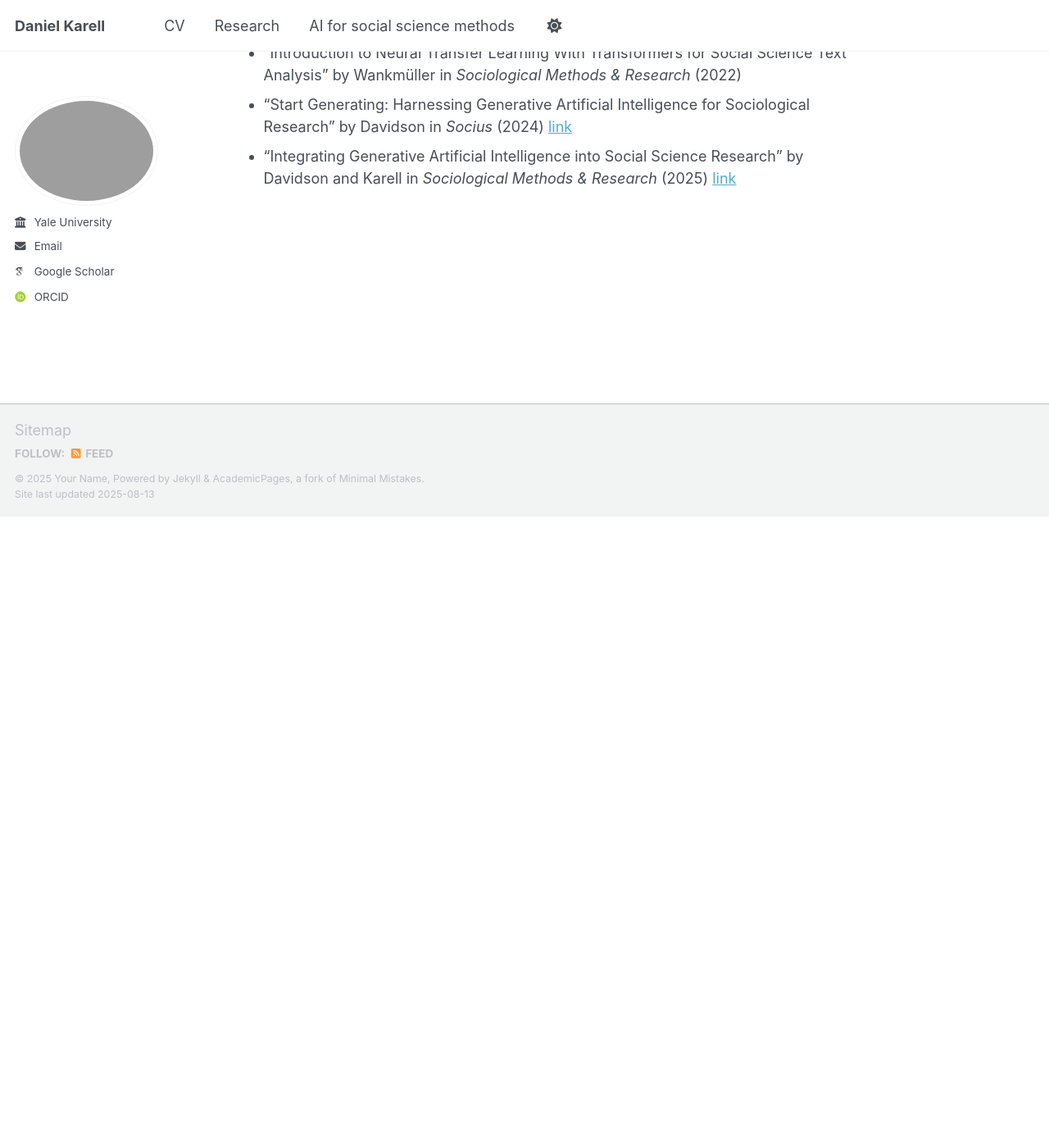
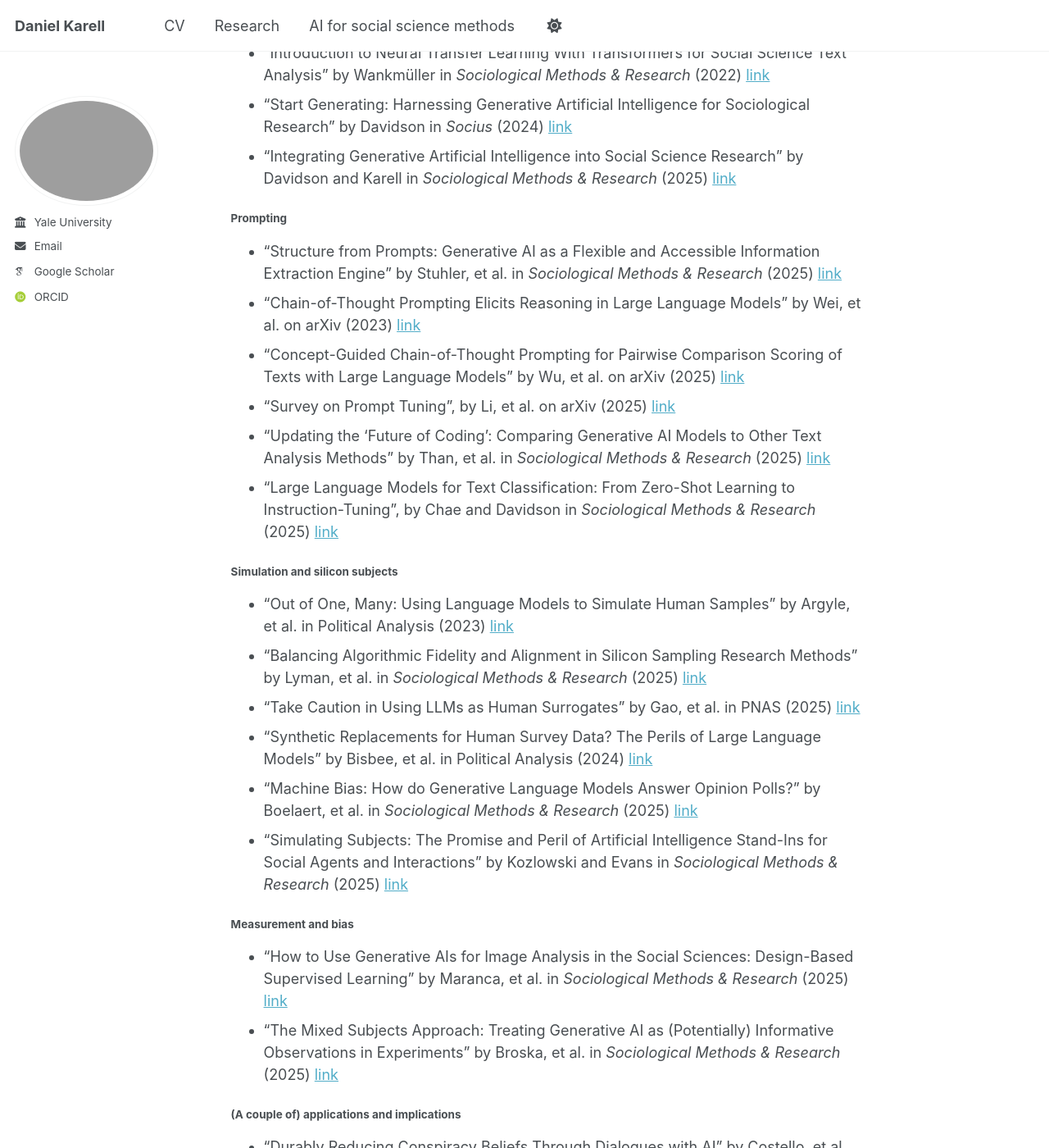
Before and after one commit to dkarell/dkarell.github.io, a Jekyll site: the page built from _pages/ai_for_social_science_methods.md, in a window 1280 px wide and 1400 px high, scrolled down 835 px. Shown: the whole window at 82% size. Built offline with Jekyll 4.4.1, drawn with Linux system fonts in a browser that asks for light colours; some web fonts are replaced; a script that is not in the unit is left out; before the commit the page ends 1465 px from its top, so only the background shows below that; some of the changed text lies outside the part shown.

Commit message:
Update ai_for_social_science_methods.md

```diff
--- a/_pages/ai_for_social_science_methods.md
+++ b/_pages/ai_for_social_science_methods.md
@@ -25,6 +25,37 @@ My initial reading list is below. It is intended for advanced undergraduates and
 
 #### Background and overview
 
-- "Introduction to Neural Transfer Learning With Transformers for Social Science Text Analysis" by Wankmüller in *Sociological Methods & Research* (2022)
+- "Introduction to Neural Transfer Learning With Transformers for Social Science Text Analysis" by Wankmüller in *Sociological Methods & Research* (2022) [link](https://journals.sagepub.com/doi/abs/10.1177/00491241221134527)
 - "Start Generating: Harnessing Generative Artificial Intelligence for Sociological Research" by Davidson in *Socius* (2024) [link](https://journals.sagepub.com/doi/full/10.1177/23780231241259651)
 - "Integrating Generative Artificial Intelligence into Social Science Research" by Davidson and Karell in *Sociological Methods & Research* (2025) [link](https://journals.sagepub.com/doi/abs/10.1177/00491241251339184)
+
+#### Prompting
+
+- "Structure from Prompts: Generative AI as a Flexible and Accessible Information Extraction Engine" by Stuhler, et al. in *Sociological Methods & Research* (2025) [link](https://journals.sagepub.com/doi/abs/10.1177/00491241251336794)
+- "Chain-of-Thought Prompting Elicits Reasoning in Large Language Models" by Wei, et al. on arXiv (2023) [link](https://arxiv.org/abs/2201.11903)
+- "Concept-Guided Chain-of-Thought Prompting for Pairwise Comparison Scoring of Texts with Large Language Models" by Wu, et al. on arXiv (2025) [link](https://arxiv.org/abs/2310.12049)
+- "Survey on Prompt Tuning", by Li, et al. on arXiv (2025) [link](https://arxiv.org/abs/2507.06085)
+- "Updating the 'Future of Coding': Comparing Generative AI Models to Other Text Analysis Methods" by Than, et al. in *Sociological Methods & Research* (2025) [link](https://journals.sagepub.com/doi/full/10.1177/00491241251339188)
+- "Large Language Models for Text Classification: From Zero-Shot Learning to Instruction-Tuning", by Chae and Davidson in *Sociological Methods & Research* (2025) [link](https://journals.sagepub.com/doi/10.1177/00491241251325243)
+
+#### Simulation and silicon subjects
+
+- "Out of One, Many: Using Language Models to Simulate Human Samples" by Argyle, et al. in Political Analysis (2023) [link](https://www.cambridge.org/core/journals/political-analysis/article/out-of-one-many-using-language-models-to-simulate-human-samples/035D7C8A55B237942FB6DBAD7CAA4E49)
+- "Balancing Algorithmic Fidelity and Alignment in Silicon Sampling Research Methods" by Lyman, et al. in *Sociological Methods & Research* (2025) [link](https://journals.sagepub.com/doi/abs/10.1177/00491241251342008)
+- "Take Caution in Using LLMs as Human Surrogates" by Gao, et al. in PNAS (2025) [link](https://www.pnas.org/doi/10.1073/pnas.2501660122)
+- "Synthetic Replacements for Human Survey Data? The Perils of Large Language Models" by Bisbee, et al. in Political Analysis (2024) [link](https://www.cambridge.org/core/journals/political-analysis/article/synthetic-replacements-for-human-survey-data-the-perils-of-large-language-models/B92267DC26195C7F36E63EA04A47D2FE)
+- "Machine Bias: How do Generative Language Models Answer Opinion Polls?" by Boelaert, et al. in *Sociological Methods & Research* (2025) [link](https://journals.sagepub.com/doi/abs/10.1177/00491241251330582)
+- "Simulating Subjects: The Promise and Peril of Artificial Intelligence Stand-Ins for Social Agents and Interactions" by Kozlowski and Evans in *Sociological Methods & Research* (2025) [link](https://journals.sagepub.com/doi/abs/10.1177/00491241251337316)
+
+#### Measurement and bias
+
+- "How to Use Generative AIs for Image Analysis in the Social Sciences: Design-Based Supervised Learning" by Maranca, et al. in *Sociological Methods & Research* (2025) [link](https://journals.sagepub.com/doi/abs/10.1177/00491241251333372)
+- "The Mixed Subjects Approach: Treating Generative AI as (Potentially) Informative Observations in Experiments" by Broska, et al. in *Sociological Methods & Research* (2025) [link](https://journals.sagepub.com/doi/abs/10.1177/00491241251326865)
+
+#### (A couple of) applications and implications
+
+- "Durably Reducing Conspiracy Beliefs Through Dialogues with AI" by Costello, et al. in Science (2024) [link](https://www.science.org/doi/10.1126/science.adq1814)
+- "Testing Theories of Political Persuasion Using AI" by Argyle, et al. in PNAS (2025) [link](https://www.pnas.org/doi/10.1073/pnas.2412815122)
+- "Understanding the Success and Failure of Online Political Debate" by Heide-Jørgensen in Science Advances (2025) [link](https://www.science.org/doi/10.1126/sciadv.adv7864)
+- "The Ontological Politics of Synthetic Data: Normalities, Outliers, and Intersectional Hallucinations" by Lee, et al. in Big Data & Society (2025) [link](https://journals.sagepub.com/doi/10.1177/20539517251318289)
+- "Characterizing the Impact of Participants' Use of Generative AI on Open-Ended Survey Responses in Social Science Research" by Zhang, et al. in *Sociological Methods & Research* (2025) [link](https://journals.sagepub.com/doi/abs/10.1177/00491241251327130)
```
